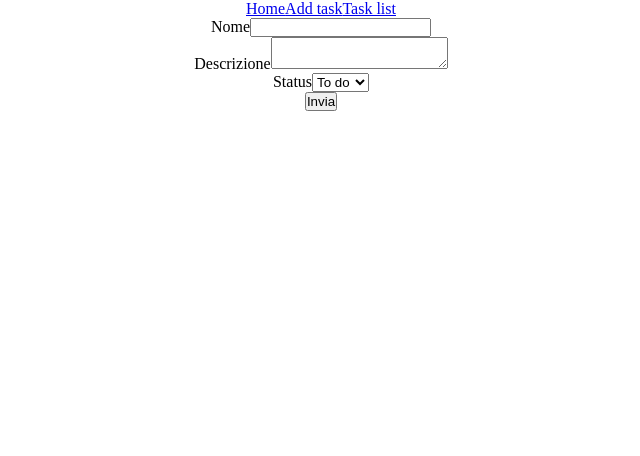
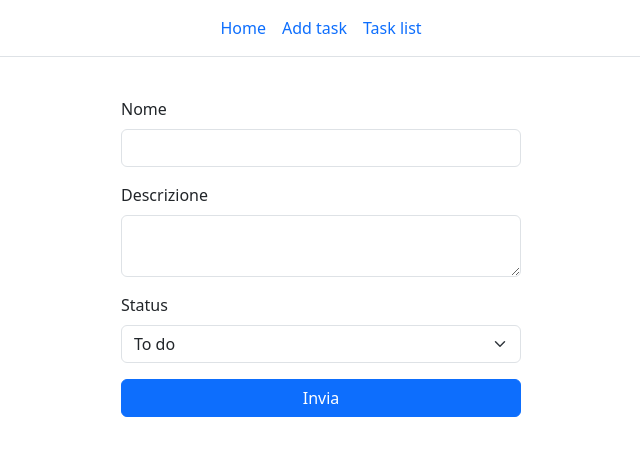
Before and after one commit to ElioSpena/ex-react-task-manager, a React (Vite) app: page /add-task in a window 1280 px wide. Shown: the top 456 px of the page, without its empty margins (319-959 px from the left). Built offline with nearby package versions, Linux system fonts and the light colour scheme; no server answers.

Commit message:
style: aggiunto stile minimo con bootstrap

```diff
--- a/index.css
+++ /dev/null
@@ -1,9 +0,0 @@
-* {
-  margin: 0;
-  padding: 0;
-  box-sizing: border-box;
-}
-
-body {
-  text-align: center;
-}
--- a/package.json
+++ b/package.json
@@ -10,6 +10,7 @@
     "preview": "vite preview"
   },
   "dependencies": {
+    "bootstrap": "^5.3.8",
     "react": "^19.2.5",
     "react-dom": "^19.2.5",
     "react-router-dom": "^7.14.1"
--- a/src/components/Header.jsx
+++ b/src/components/Header.jsx
@@ -1,12 +1,20 @@
 import { NavLink } from "react-router-dom";
 
 export default function Header() {
+  const links = [
+    { path: "/", name: "Home" },
+    { path: "/add-task", name: "Add task" },
+    { path: "/task-list", name: "Task list" },
+  ];
+
   return (
-    <header>
-      <nav>
-        <NavLink to="/">Home</NavLink>
-        <NavLink to="/add-task">Add task</NavLink>
-        <NavLink to="/task-list">Task list</NavLink>
+    <header className="border-bottom mb-3">
+      <nav className="container d-flex gap-3 py-3 justify-content-center">
+        {links.map((l) => (
+          <NavLink className="text-decoration-none" to={l.path}>
+            {l.name}
+          </NavLink>
+        ))}
       </nav>
     </header>
   );
--- a/src/hooks/useTasks.jsx
+++ b/src/hooks/useTasks.jsx
@@ -37,7 +37,11 @@ export default function useTask() {
   };
 
   //DELETE TASK
-  const removeTask = () => {};
+  const removeTask = () => {
+
+
+
+  };
   const updateTask = () => {};
 
   return { tasks, addTask, removeTask, updateTask };
--- a/src/main.jsx
+++ b/src/main.jsx
@@ -1,7 +1,7 @@
 import { StrictMode } from "react";
 import { createRoot } from "react-dom/client";
 import App from "./App.jsx";
-import "../index.css";
+import "../node_modules/bootstrap/dist/css/bootstrap.css";
 
 createRoot(document.getElementById("root")).render(
   <StrictMode>
--- a/src/pages/AddTask.jsx
+++ b/src/pages/AddTask.jsx
@@ -8,8 +8,6 @@ export default function AddTask() {
   const { tasks, addTask } = useTasks();
 
   const [errorMessage, setErrorMessage] = useState("");
-
-  //SUBMIT FORM
 
   async function handleSubmit(e) {
     e.preventDefault();
@@ -36,8 +34,6 @@ export default function AddTask() {
     }
   }
 
-  //HANDLE CHANGE
-
   function handleChange(e) {
     const value = e.target.value;
     const symbols = "!@#$%^&*()-_=+[]{}|;:'\",.<>?/`~";
@@ -51,26 +47,58 @@ export default function AddTask() {
   }
 
   return (
-    <section>
-      <form onSubmit={handleSubmit}>
-        <div>
-          <label htmlFor="title">Nome</label>
-          <input value={title} onChange={handleChange} type="text" id="title" />
-          {errorMessage && <span>{errorMessage}</span>}
+    <section className="container py-4 d-flex justify-content-center">
+      <form
+        onSubmit={handleSubmit}
+        className="w-100 "
+        style={{ maxWidth: "400px" }}
+      >
+        <div className="mb-3">
+          <label htmlFor="title" className="form-label">
+            Nome
+          </label>
+          <input
+            value={title}
+            onChange={handleChange}
+            type="text"
+            id="title"
+            className="form-control"
+          />
+          {errorMessage && (
+            <div className="form-text text-danger">{errorMessage}</div>
+          )}
         </div>
-        <div>
-          <label htmlFor="description">Descrizione</label>
-          <textarea ref={description} id="description" />
+
+        <div className="mb-3">
+          <label htmlFor="description" className="form-label">
+            Descrizione
+          </label>
+          <textarea
+            ref={description}
+            id="description"
+            className="form-control"
+          />
         </div>
-        <div>
-          <label htmlFor="status">Status</label>
-          <select ref={status} id="status" defaultValue="to-do">
+
+        <div className="mb-3">
+          <label htmlFor="status" className="form-label">
+            Status
+          </label>
+          <select
+            ref={status}
+            id="status"
+            defaultValue="To do"
+            className="form-select"
+          >
             <option value="To do">To do</option>
             <option value="Doing">Doing</option>
             <option value="Done">Done</option>
           </select>
         </div>
-        <button type="submit">Invia</button>
+
+        <button type="submit" className="btn btn-primary w-100">
+          Invia
+        </button>
       </form>
     </section>
   );
--- a/src/pages/Home.jsx
+++ b/src/pages/Home.jsx
@@ -1,3 +1,3 @@
 export default function Home() {
-  return <section>Benvenuti nel Task manager!</section>;
+  return <section className="text-center">Benvenuti nel Task manager!</section>;
 }
--- a/src/pages/TaskList.jsx
+++ b/src/pages/TaskList.jsx
@@ -7,9 +7,10 @@ export default function TaskList() {
   console.log(tasksData);
 
   return (
-    <section>
-      <table>
-        <thead>
+    <section className="container py-4 d-flex justify-content-center">
+      <div className="w-100">
+        <table className="table table-striped table-hover table-bordered align-middle">
+          <thead className="table-light text-center">
             <tr>
               <th>Nome</th>
               <th>Stato</th>
@@ -20,10 +21,10 @@ export default function TaskList() {
           <tbody>
             {tasksData.tasks.map((task) => (
               <TaskRow key={task.id} task={task} />
-
             ))}
           </tbody>
         </table>
+      </div>
     </section>
   );
 }
```
Also changed, not shown: 1 other file (tests, documents, lock files or other folders). Lines whose indentation alone changed are shown as unchanged.
